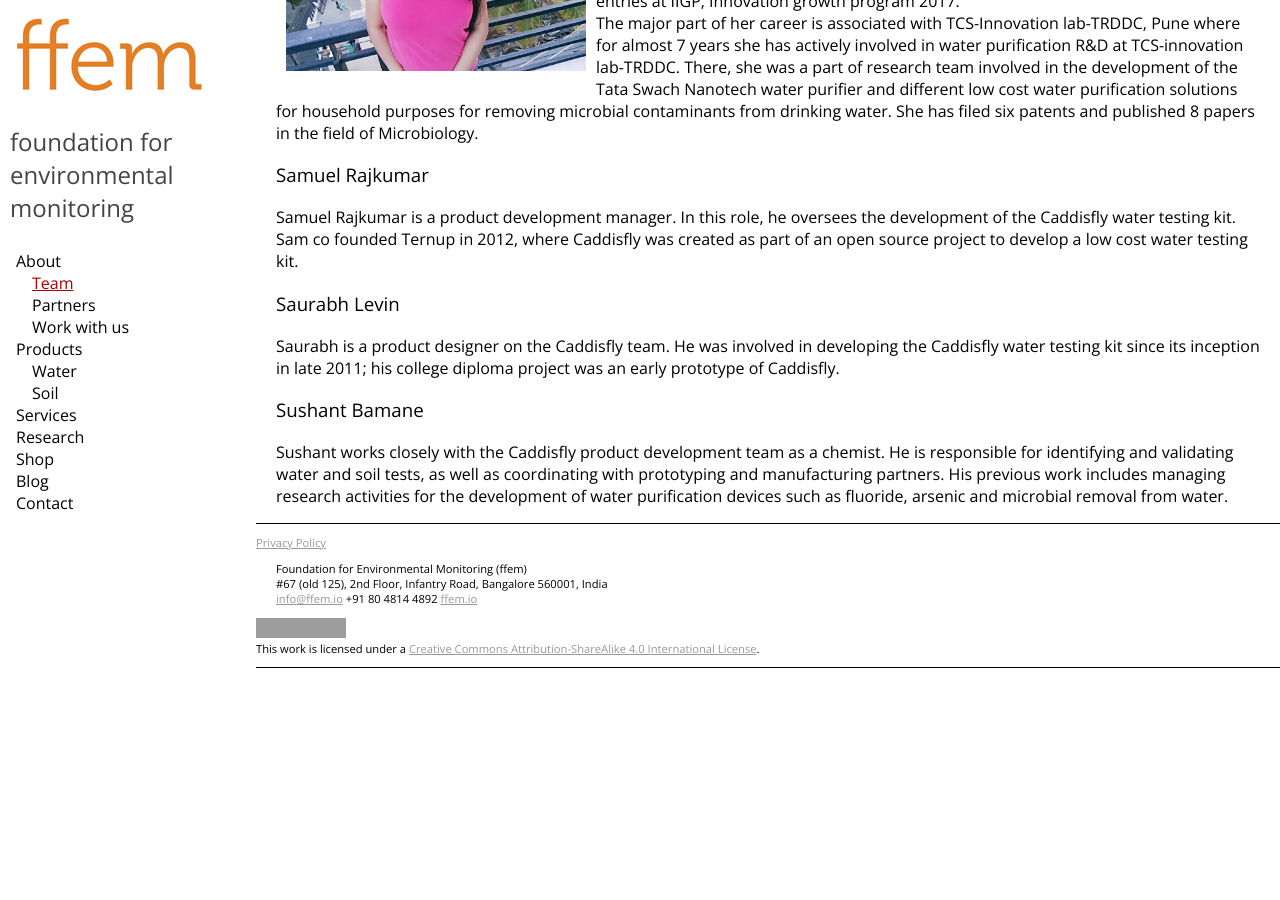
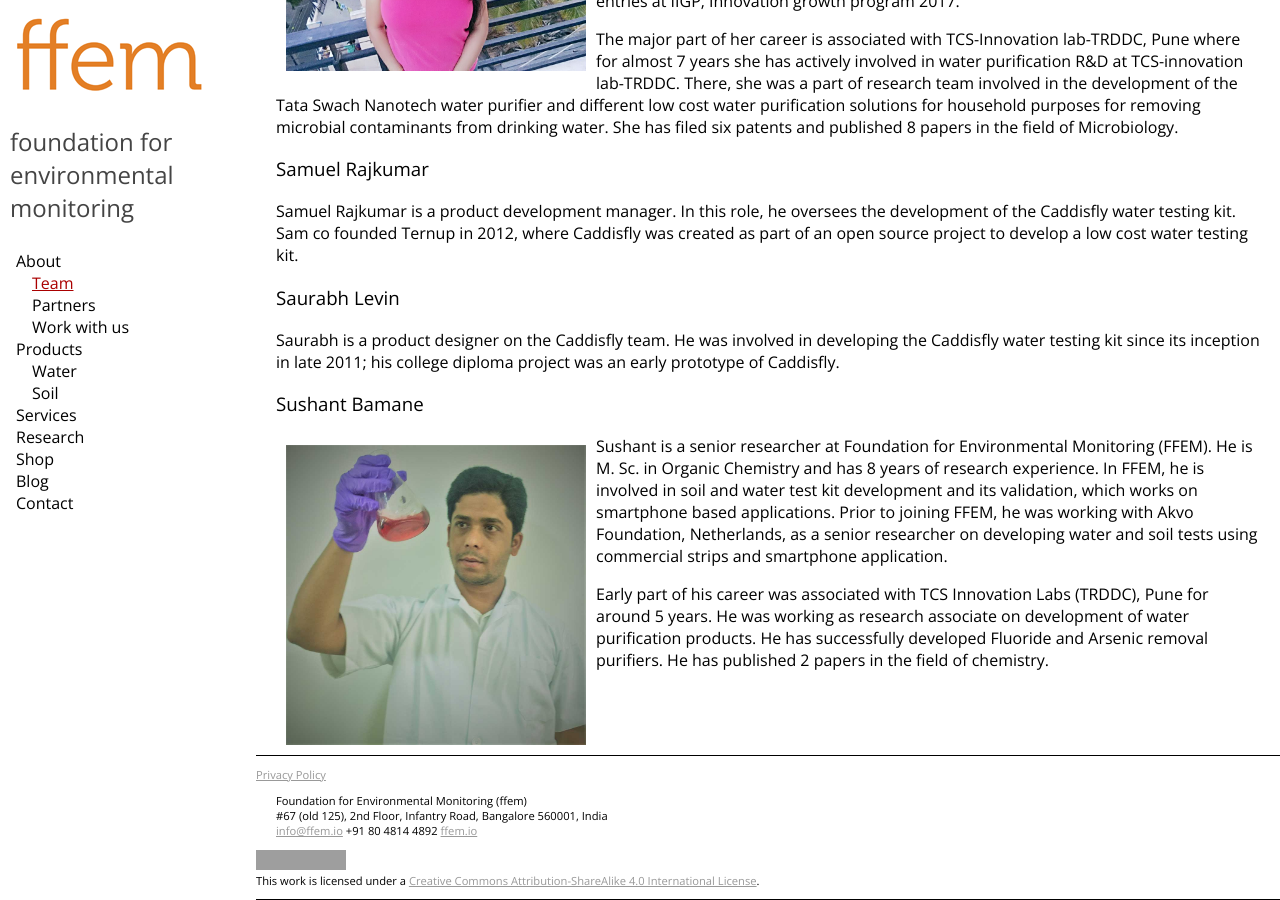
Before and after one commit to adraman/foundation-for-environmental-monitoring.github.io, a Jekyll site: the page built from _pages/team.md, in a window 1280 px wide and 900 px high, scrolled down 734 px. Built offline with Jekyll 4.4.1, drawn with Linux system fonts in a browser that asks for light colours; before the commit the page ends 1402 px from its top, so only the background shows below that; grey boxes are pictures that could not be loaded.

Commit message:
Added Sushant to the team

```diff
--- a/_pages/team.md
+++ b/_pages/team.md
@@ -16,6 +16,7 @@ Pradeep is a chemist on the Caddisfly team. He joined Akvo through his work at T
 ### Rajshree Patil
 <img src="{{ site.url }}/assets/images/rajshree_patil.jpg" alt="Rajshree Patil" class="teamImage">
 Rajshree is a senior research scientist in the Foundation for Environmental Monitoring (FFEM). She is PhD in Microbiology from the University of Mumbai and has 10 years of professional experience in the field. Currently, she is mainly involved in leading projects on developing platform for rapid detection of bacterial pathogens using different software applications. Prior to joining FFEM, she was working with Akvo Foundation, the Netherlands, as a senior researcher on a project on developing coliform detection device using smartphone application. The work done on this project has been selected in top 50 entries at IIGP, Innovation growth program 2017.
+
 The major part of her career is associated with TCS-Innovation lab-TRDDC, Pune where for almost 7 years she has actively involved in water purification R&D at TCS-innovation lab-TRDDC. There, she was  a part of  research team involved in the development of the Tata Swach Nanotech water purifier and different low cost water purification solutions for household purposes for removing microbial contaminants from drinking water. She has filed six patents and published 8 papers in the field of Microbiology.
 
 ### Samuel Rajkumar
@@ -25,4 +26,6 @@ Samuel Rajkumar is a product development manager. In this role, he oversees the
 Saurabh is a product designer on the Caddisfly team. He was involved in developing the Caddisfly water testing kit since its inception in late 2011; his college diploma project was an early prototype of Caddisfly.
 
 ### Sushant Bamane
-Sushant works closely with the Caddisfly product development team as a chemist. He is responsible for identifying and validating water and soil tests, as well as coordinating with prototyping and manufacturing partners. His previous work includes managing research activities for the development of water purification devices such as fluoride, arsenic and microbial removal from water.
+<img src="{{ site.url }}/assets/images/sushant_bamane.jpg" alt="Sushant Bamane" class="teamImage">Sushant is a senior researcher at Foundation for Environmental Monitoring (FFEM). He is M. Sc. in Organic Chemistry and has 8 years of research experience. In FFEM, he is involved in soil and water test kit development and its validation, which works on smartphone based applications. Prior to joining FFEM, he was working with Akvo Foundation, Netherlands, as a senior researcher on developing water and soil tests using commercial strips and smartphone application.
+
+Early part of his career was associated with TCS Innovation Labs (TRDDC), Pune for around 5 years. He was working as research associate on development of water purification products. He has successfully developed Fluoride and Arsenic removal purifiers. He has published 2 papers in the field of chemistry.
```
Also changed, not shown: assets/images/sushant_bamane.jpg (added).
